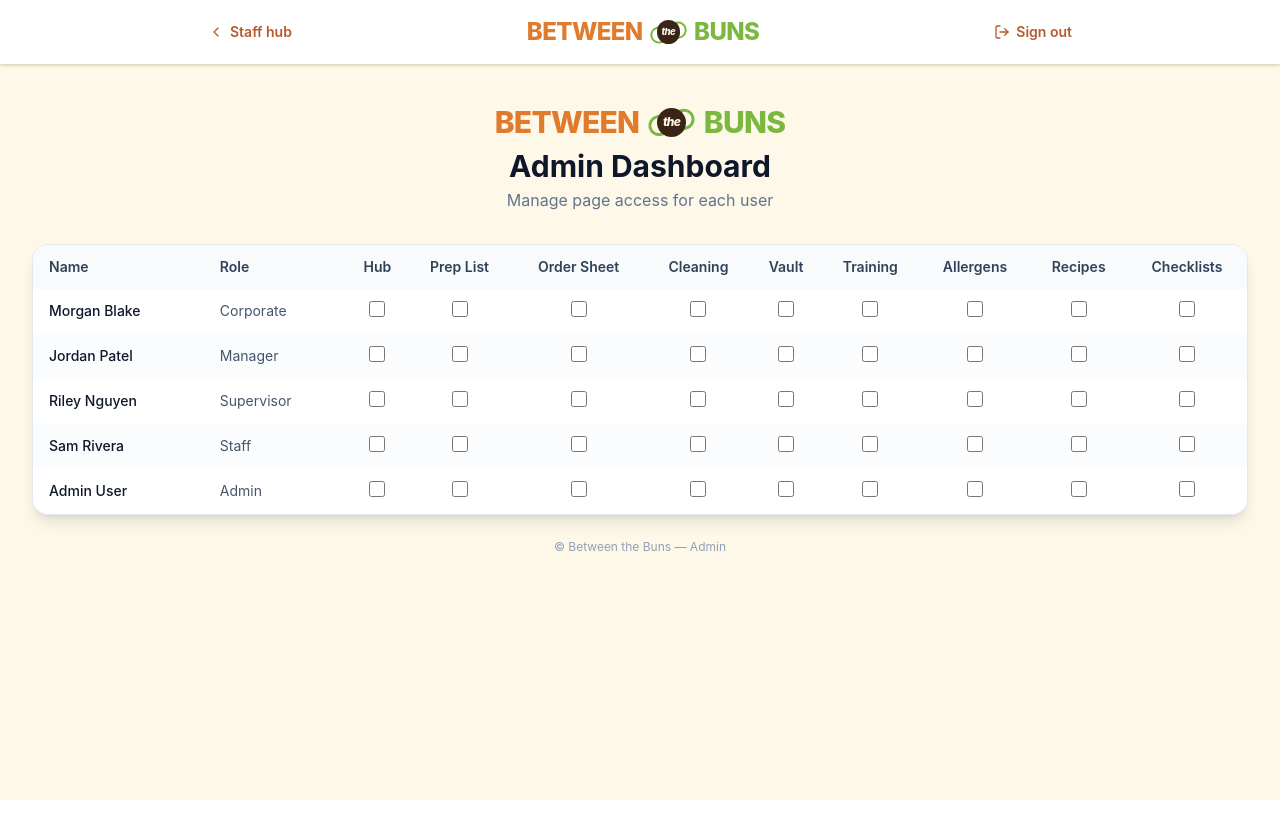
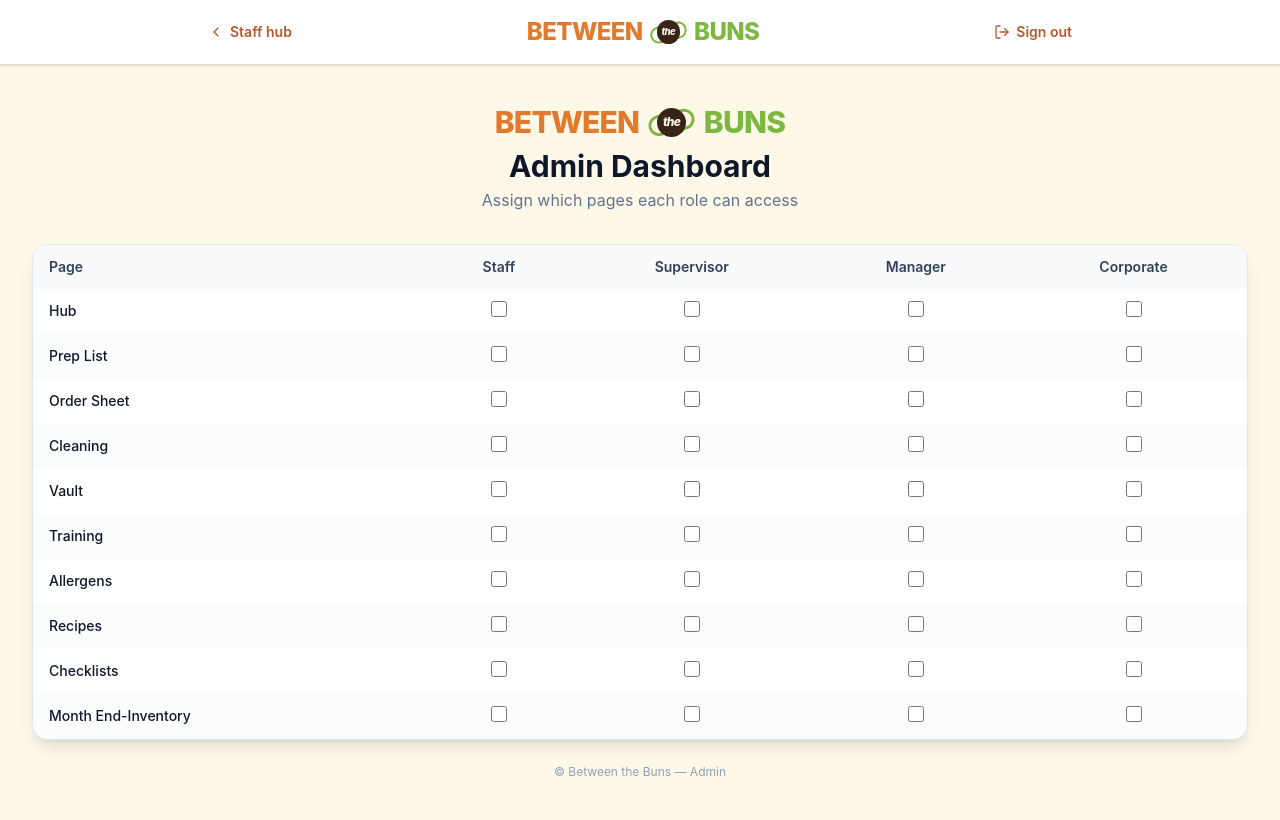
Before and after one commit to nosudoapt/foodsafety, a Next.js app: page /between-the-buns/admin in a window 1280 px wide. Built offline with nearby package versions, Linux system fonts and the light colour scheme; no server answers.

Commit message:
Rework admin dashboard as role-to-page access matrix

```diff
--- a/src/app/between-the-buns/admin/page.tsx
+++ b/src/app/between-the-buns/admin/page.tsx
@@ -3,29 +3,23 @@
 import { useState } from "react";
 import BtbWordmark from "@/components/BtbWordmark";
 
-const BTB_ACCOUNTS = [
-  { role: "corporate", email: "corporate@foodsafe.demo", name: "Morgan Blake" },
-  { role: "manager", email: "manager@foodsafe.demo", name: "Jordan Patel" },
-  { role: "supervisor", email: "supervisor@foodsafe.demo", name: "Riley Nguyen" },
-  { role: "staff", email: "staff@foodsafe.demo", name: "Sam Rivera" },
-  { role: "admin", email: "admin@foodsafe.demo", name: "Admin User" },
-];
-
+const ROLES = ["staff", "supervisor", "manager", "corporate"];
 const PAGES = [
   "hub", "prep-list", "order-sheet", "cleaning", "vault",
   "training", "allergens", "recipes", "checklists",
+  "month-end-inventory",
 ];
 
 export default function AdminDashboard() {
   const [access, setAccess] = useState<Record<string, string[]>>(
-    () => Object.fromEntries(BTB_ACCOUNTS.map((a) => [a.email, []]))
+    () => Object.fromEntries(ROLES.map((r) => [r, []]))
   );
 
-  const toggle = (email: string, page: string) => {
+  const toggle = (role: string, page: string) => {
     setAccess((prev) => {
-      const cur = prev[email] ?? [];
+      const cur = prev[role] ?? [];
       const next = cur.includes(page) ? cur.filter((p) => p !== page) : [...cur, page];
-      return { ...prev, [email]: next };
+      return { ...prev, [role]: next };
     });
   };
 
@@ -34,34 +28,30 @@ export default function AdminDashboard() {
       <div className="text-center mb-6 sm:mb-8">
         <BtbWordmark className="text-2xl sm:text-3xl" />
         <h1 className="text-2xl sm:text-3xl font-bold text-slate-900 mt-2">Admin Dashboard</h1>
-        <p className="text-slate-500 mt-1 text-sm sm:text-base">Manage page access for each user</p>
+        <p className="text-slate-500 mt-1 text-sm sm:text-base">Assign which pages each role can access</p>
       </div>
       <div className="bg-white rounded-2xl shadow-lg border border-slate-200 overflow-hidden">
         <div className="overflow-x-auto">
           <table className="min-w-full text-sm">
             <thead className="bg-slate-50 sticky top-0">
               <tr>
-                <th className="px-4 py-3 text-left font-semibold text-slate-700">Name</th>
-                <th className="px-4 py-3 text-left font-semibold text-slate-700">Role</th>
-                {PAGES.map((p) => (
-                  <th key={p} className="px-2 py-3 text-center font-semibold text-slate-700 capitalize whitespace-nowrap">
-                    {p.replace("-", " ")}
-                  </th>
+                <th className="px-4 py-3 text-left font-semibold text-slate-700">Page</th>
+                {ROLES.map((r) => (
+                  <th key={r} className="px-4 py-3 text-center font-semibold text-slate-700 capitalize">{r}</th>
                 ))}
               </tr>
             </thead>
             <tbody>
-              {BTB_ACCOUNTS.map((a, i) => (
-                <tr key={a.email} className={i % 2 === 0 ? "bg-white" : "bg-slate-50/50"}>
-                  <td className="px-4 py-3 font-medium text-slate-900 whitespace-nowrap">{a.name}</td>
-                  <td className="px-4 py-3 capitalize text-slate-600 whitespace-nowrap">{a.role}</td>
-                  {PAGES.map((p) => (
-                    <td key={p} className="px-2 py-3 text-center">
+              {PAGES.map((p, i) => (
+                <tr key={p} className={i % 2 === 0 ? "bg-white" : "bg-slate-50/50"}>
+                  <td className="px-4 py-3 font-medium text-slate-900 capitalize">{p.replace("-", " ")}</td>
+                  {ROLES.map((r) => (
+                    <td key={r} className="px-4 py-3 text-center">
                       <input
                         type="checkbox"
                         className="w-4 h-4 accent-[#b65a2e] cursor-pointer"
-                        checked={(access[a.email] ?? []).includes(p)}
-                        onChange={() => toggle(a.email, p)}
+                        checked={(access[r] ?? []).includes(p)}
+                        onChange={() => toggle(r, p)}
                       />
                     </td>
                   ))}
```
